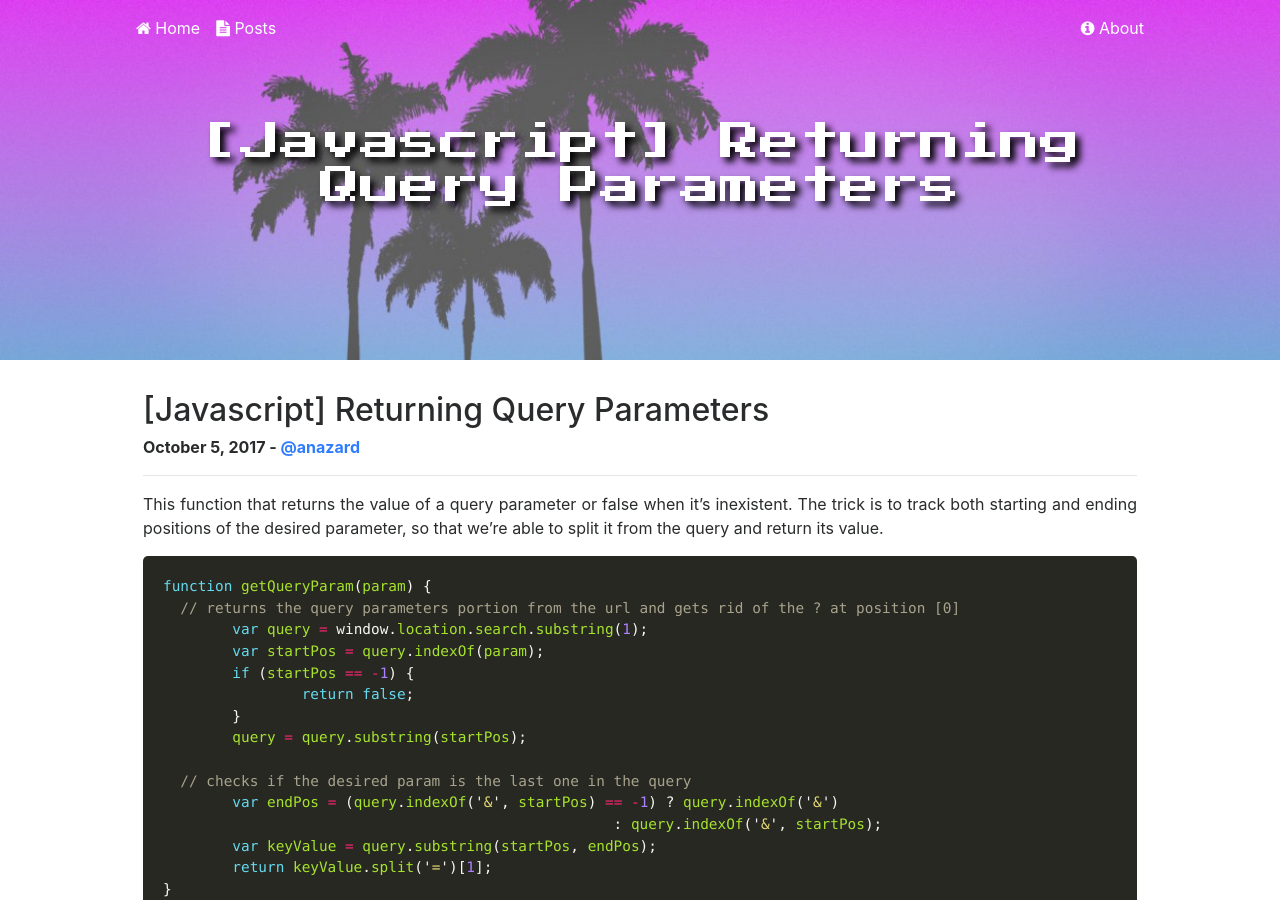
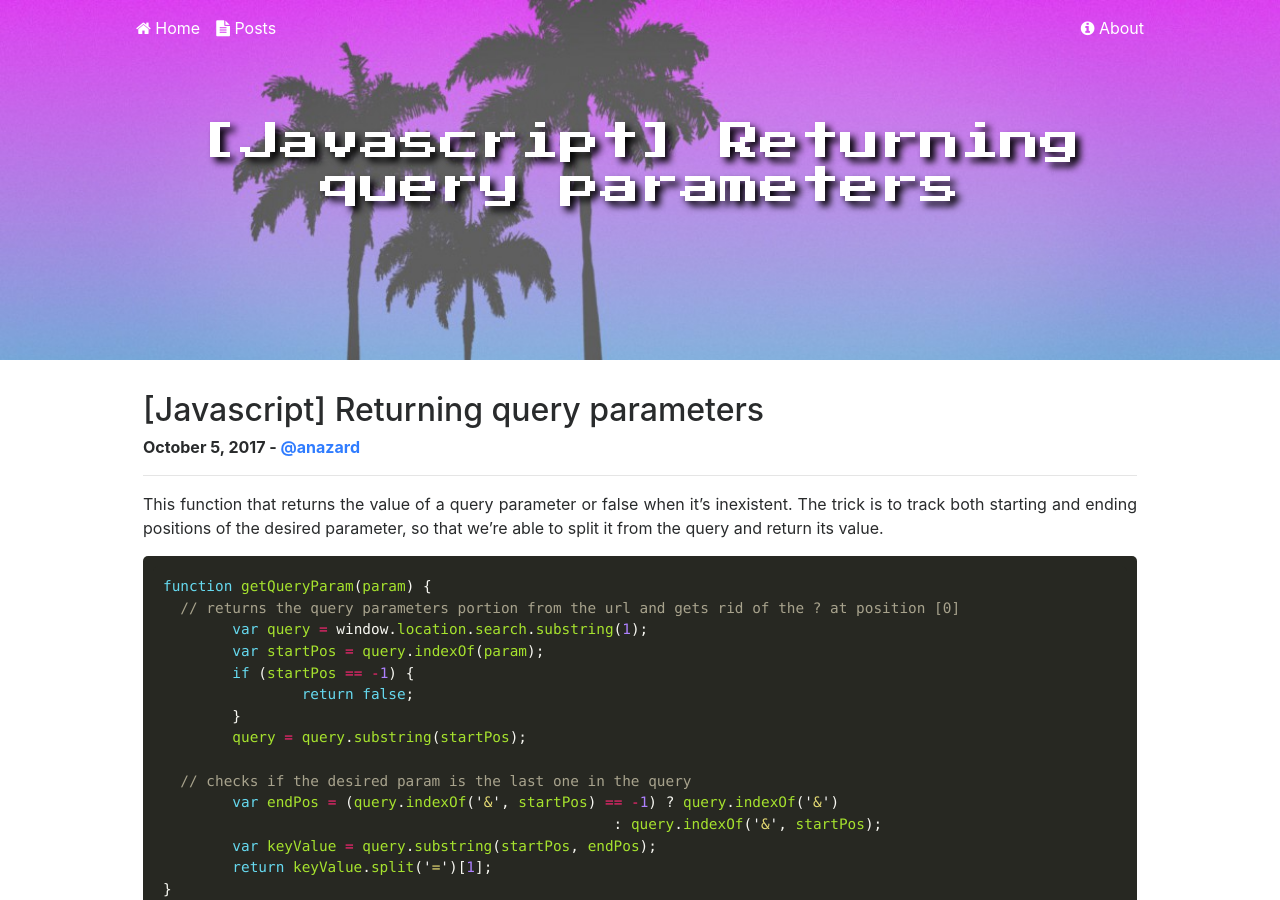
Before and after one commit to anacampesan/anazard_previous, a Jekyll site: the page built from _posts/2017-10-05-js-returning-query-parameters.md, in a window 1280 px wide and 900 px high. Built offline with Jekyll 4.4.1, drawn with Linux system fonts in a browser that asks for light colours; nearby versions of some CDN libraries; comment, search, counter and statistics services are not loaded.

Commit message:
Add outline btn

```diff
--- a/_layouts/home.html
+++ b/_layouts/home.html
@@ -41,7 +41,7 @@
             <p class="card-text">
               {{ post.excerpt | remove: '<p>' | remove: '</p>' | truncatewords: 20 }}
             </p>
-            <a href="{{ post.url }}" class="btn btn-primary">
+            <a href="{{ post.url }}" class="btn btn-outline-primary">
               <i class="fa fa-terminal" aria-hidden="true"></i>
               Go to post
             </a>
--- a/_posts/2017-10-05-js-returning-query-parameters.md
+++ b/_posts/2017-10-05-js-returning-query-parameters.md
@@ -1,7 +1,7 @@
 ---
 layout: post
 comments: true
-title: "[Javascript] Returning Query Parameters"
+title: "[Javascript] Returning query parameters"
 tags: [programming, javascript, front-end, technology]
 img: ['js.png']
 excerpt_separator: <!--more-->
```
Also changed, not shown: 3 other files.
